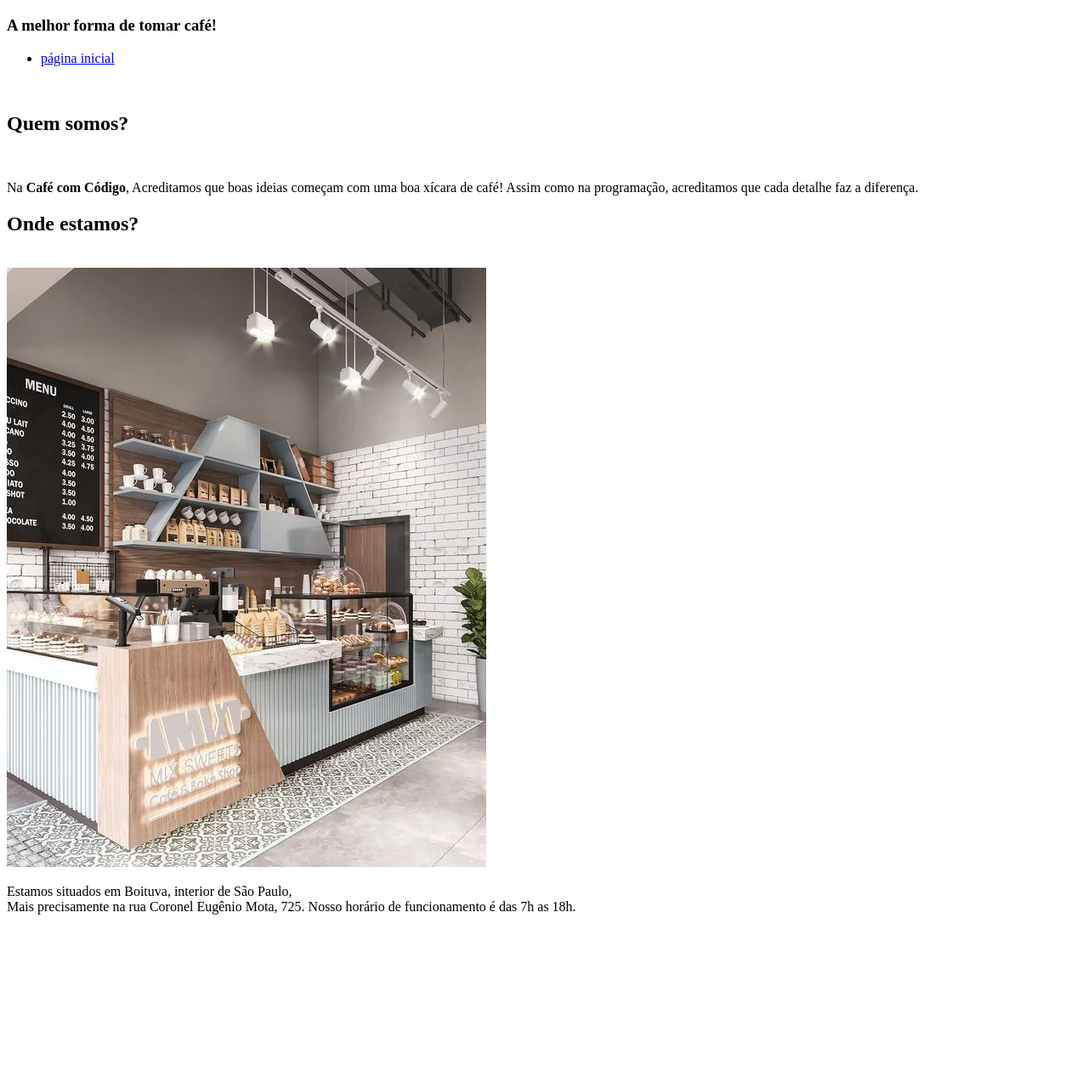
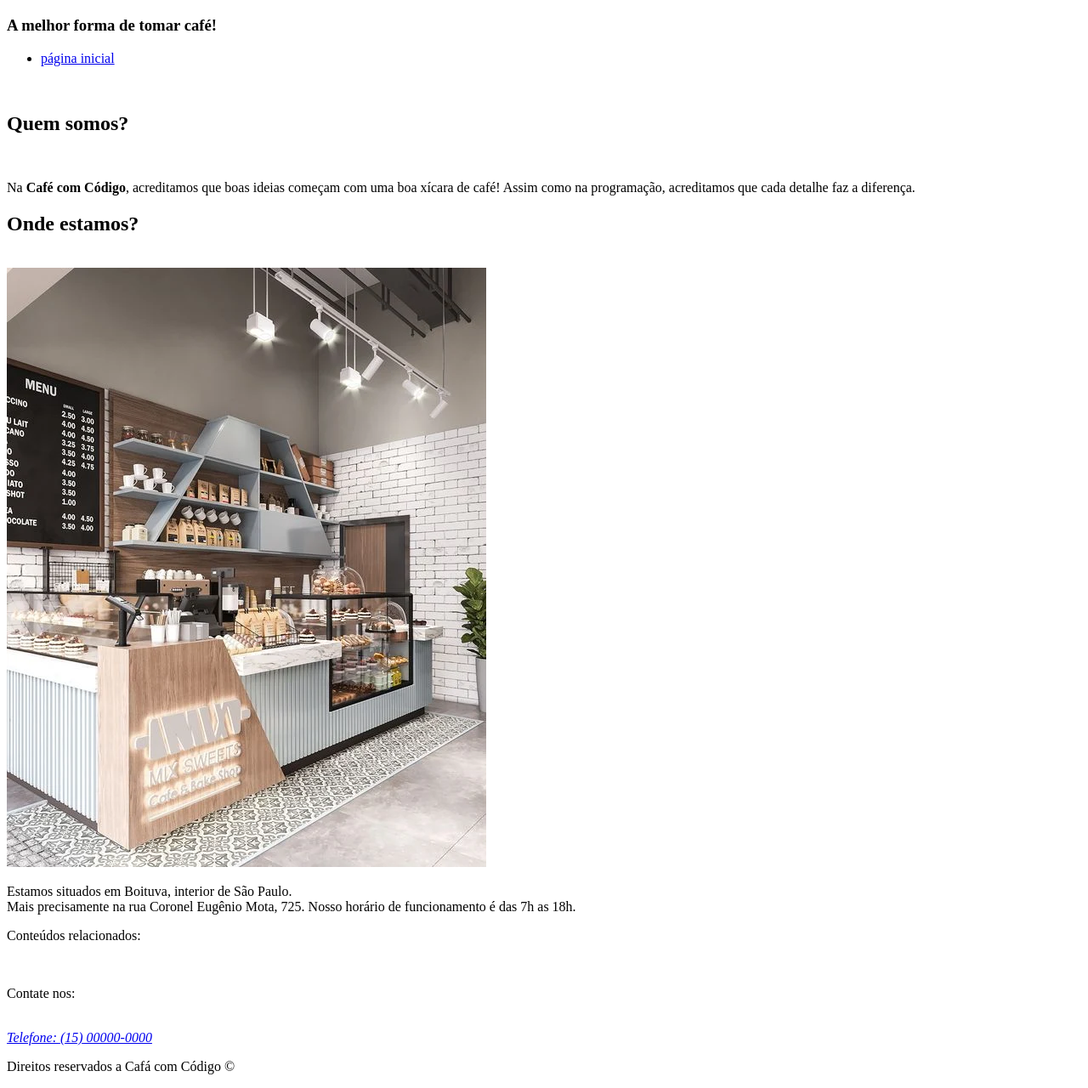
Before and after one commit to bnahrima/cafeteria_, a plain HTML site: page index.html in a window 1280 px wide. Shown: the part 1026-2306 px from the top of the page at 85% size. Before the commit the page ends 2118 px from the top, so only its background shows below. Drawn offline with Linux system fonts and the light colour scheme.

Commit message:
feat: adiciona index finalizado

```diff
--- a/index.html
+++ b/index.html
@@ -23,7 +23,7 @@
                 <h2>Quem somos?</h2><br>
                 <p class="paragrafo">
                     Na <strong>Café com Código</strong>,
-                    Acreditamos que boas ideias começam com uma boa xícara de café!
+                    acreditamos que boas ideias começam com uma boa xícara de café!
                     Assim como na programação, acreditamos que cada detalhe faz a diferença.
                 </p>
             </article>
@@ -31,12 +31,20 @@
                 <h2>Onde estamos?</h2><br>
                 <img class="img_cafeteria" src="imagens/image.webp" alt="imagem de cafeteria">
                 <p>
-                    Estamos situados em Boituva, interior de São Paulo, <br>
+                    Estamos situados em Boituva, interior de São Paulo. <br>
                     Mais precisamente na rua Coronel Eugênio Mota, 725.
                     Nosso horário de funcionamento é das 7h as 18h.
                 </p>
             </article>
         </section>
     </main>
+    <footer>
+        <p>Conteúdos relacionados: </p><br>
+        <p>Contate nos: </p><br>
+        <address>
+            <a class="footer" href="15 00000-0000">Telefone: (15) 00000-0000</a>
+        </address>
+        <p>Direitos reservados a Cafá com Código ©</p>
+    </footer>
 </body>
 </html>
```
